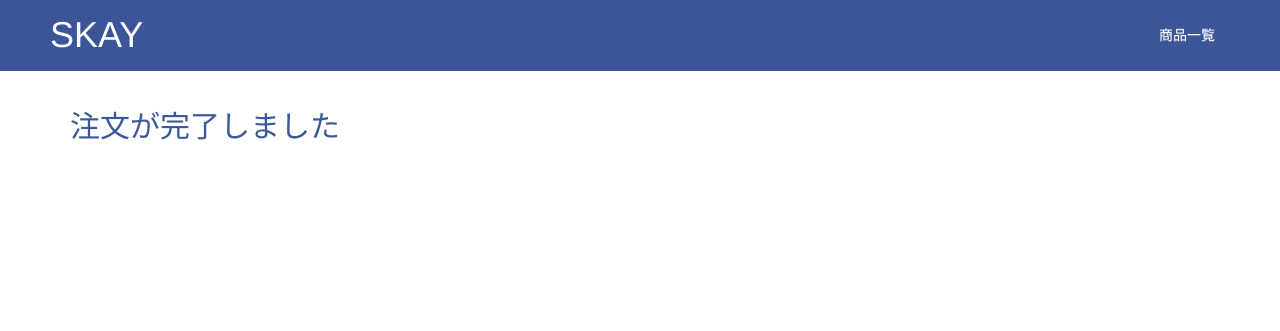
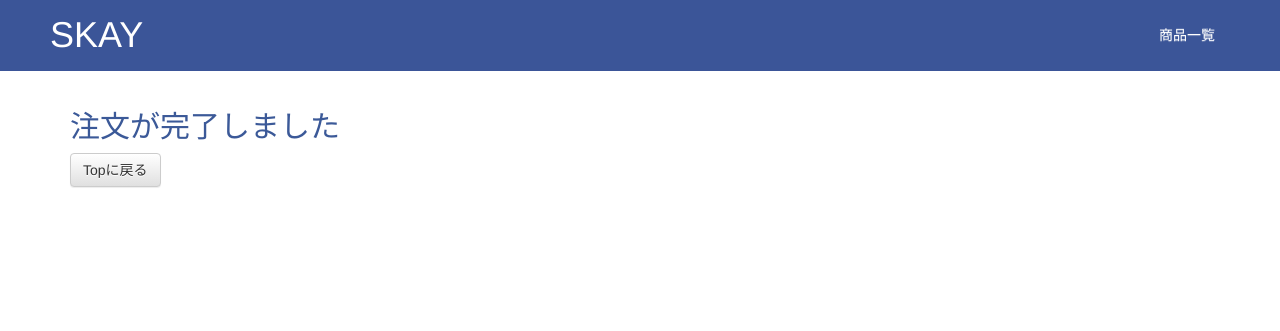
Before and after one commit to rinahira/hackathon_team_e, a Django app: page /ec/order_complete/ in a window 1280 px wide. Shown: the top 331 px of the page. Run offline with Django 3.2, Linux system fonts and the light colour scheme; some libraries are stand-ins or nearby versions.

Commit message:
:sparkles: Topに戻るボタンを追加

```diff
--- a/ecommerce/templates/order_complete.html
+++ b/ecommerce/templates/order_complete.html
@@ -11,5 +11,6 @@
 </nav>
 
 <h2 class="skay-brand">注文が完了しました</h2>
+<a class="btn btn-default" href="../list/">Topに戻る</a>
 
 {% endblock %}
```
